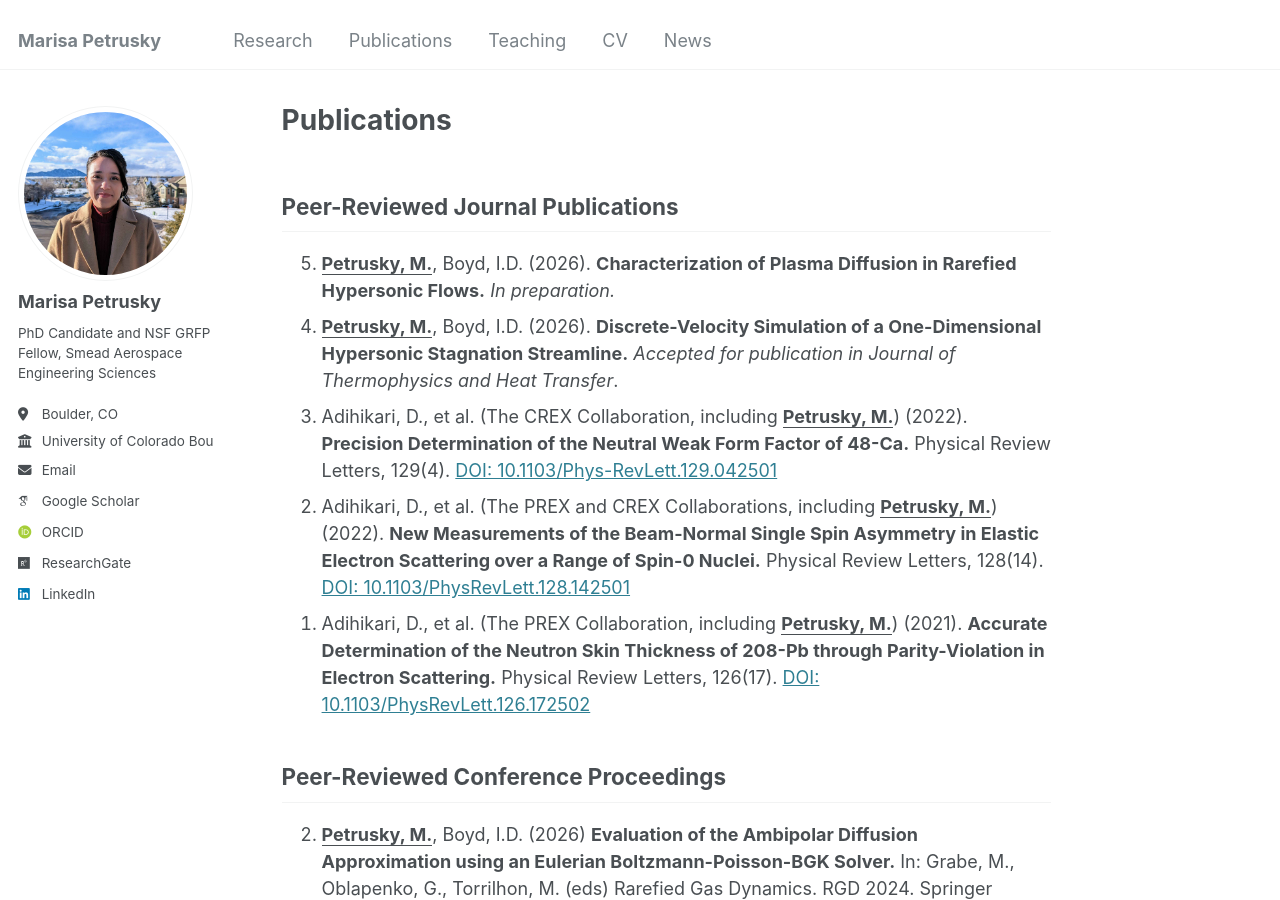
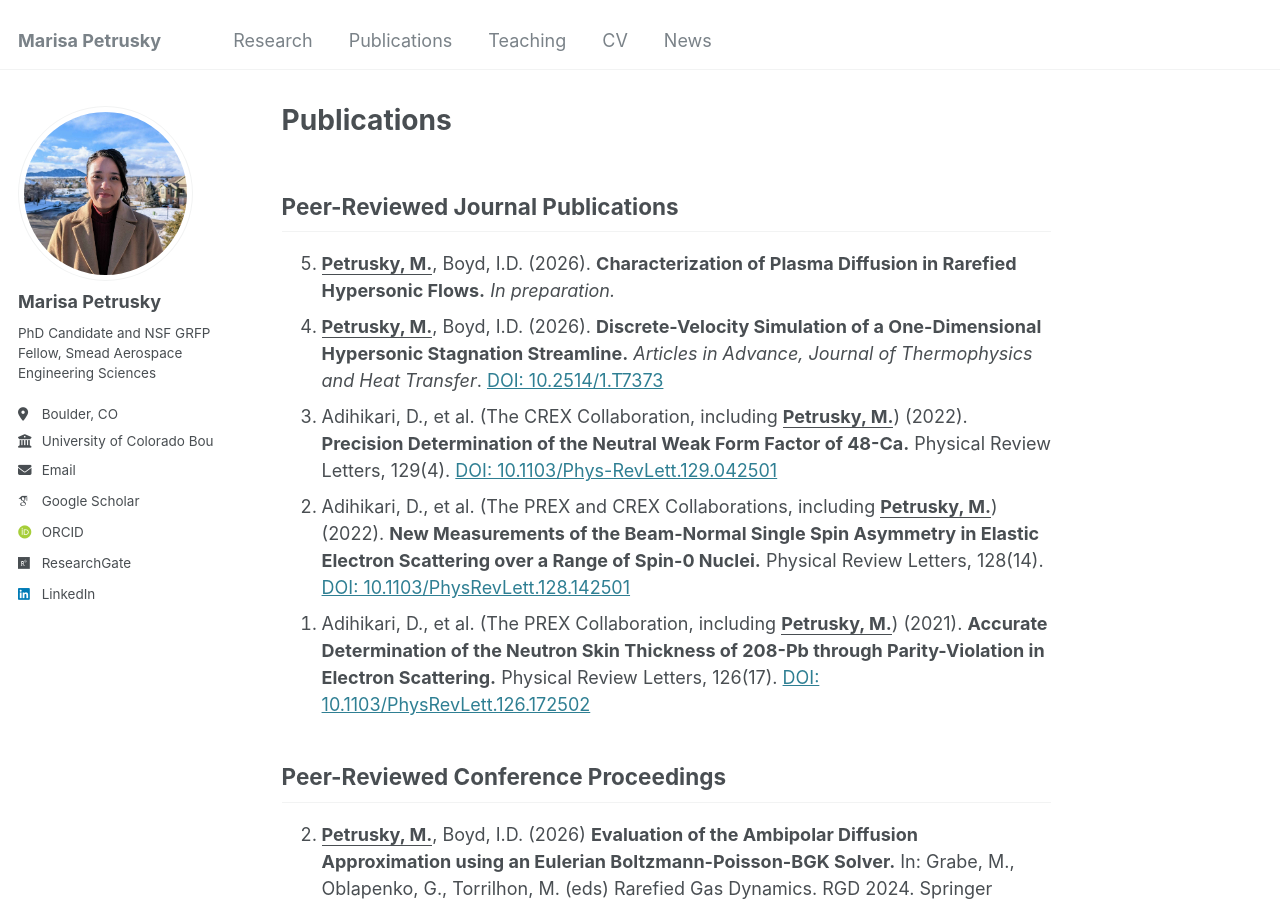
Before and after one commit to marisapetrusky/marisapetrusky.github.io, a Jekyll site: the page built from _pages/publications.html, in a window 1280 px wide and 900 px high. Built offline with Jekyll 4.4.1, drawn with Linux system fonts in a browser that asks for light colours; some web fonts are replaced.

Commit message:
Update publication details and add DOI links

```diff
--- a/_pages/publications.html
+++ b/_pages/publications.html
@@ -11,7 +11,7 @@ redirect_from:
 
 <ol>
   <li value="5"><b><u>Petrusky, M.</u></b>, Boyd, I.D. (2026). <b>Characterization of Plasma Diffusion in Rarefied Hypersonic Flows.</b> <i>In preparation.</i>
-  <li value="4"><b><u>Petrusky, M.</u></b>, Boyd, I.D. (2026). <b>Discrete-Velocity Simulation of a One-Dimensional Hypersonic Stagnation Streamline.</b> <i>Accepted for publication in Journal of Thermophysics and Heat Transfer</i>.
+  <li value="4"><b><u>Petrusky, M.</u></b>, Boyd, I.D. (2026). <b>Discrete-Velocity Simulation of a One-Dimensional Hypersonic Stagnation Streamline.</b> <i>Articles in Advance, Journal of Thermophysics and Heat Transfer</i>. <a href="https://arc.aiaa.org/doi/10.2514/1.T7373">DOI: 10.2514/1.T7373</a>
   <li value="3">Adihikari, D., et al. (The CREX Collaboration, including <b><u>Petrusky, M.</u></b>) (2022). <b>Precision Determination of
 the Neutral Weak Form Factor of 48-Ca.</b> Physical Review Letters, 129(4). <a href="https://doi.org/10.1103/PhysRevLett.129.042501">DOI: 10.1103/Phys-RevLett.129.042501</a>
   <li value="2">Adihikari, D., et al. (The PREX and CREX Collaborations, including <b><u>Petrusky, M.</u></b>) (2022). <b>New Measurements of the Beam-Normal Single Spin Asymmetry in Elastic Electron Scattering over a Range of Spin-0 Nuclei.</b> Physical Review Letters, 128(14). <a href="https://doi.org/10.1103/PhysRevLett.128.142501">DOI: 10.1103/PhysRevLett.128.142501</a>
```
